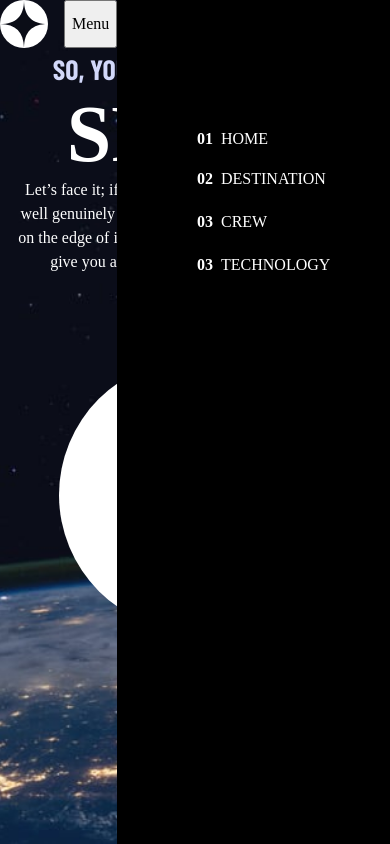
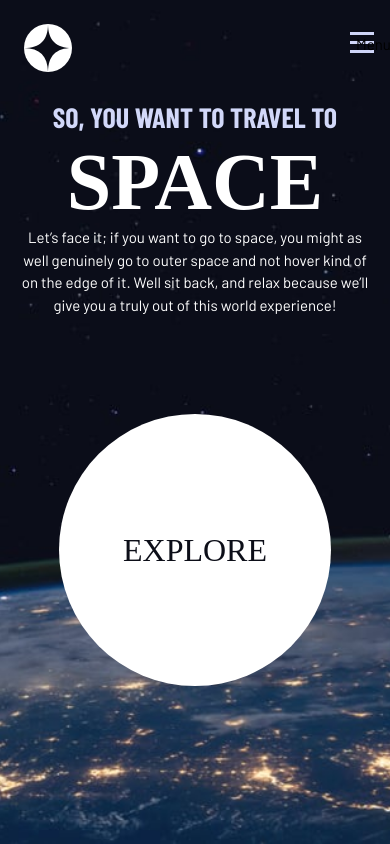
Before and after one commit to karunaadhikari/space-travel, a plain HTML site: page app/index.html in a window 390 px wide. Drawn offline with nearby package versions, Linux system fonts and the light colour scheme; a web font is replaced by a local one.

Commit message:
navigation competed

```diff
--- a/app/index.html
+++ b/app/index.html
@@ -9,6 +9,7 @@
     href="./assets/favicon-32x32.png" />
 
   <title>Space tourism website</title>
+  <script src="index.js" defer></script>
 
   <!-- Google fonts -->
   <link rel="preconnect" href="https://fonts.googleapis.com" />
@@ -22,12 +23,13 @@
 <body class="hero">
   <header class="primary-header flex">
     <div>
-      <img src="./assets/shared/logo.svg" alt="logo" />
+      <img src="./assets/shared/logo.svg" alt="logo" class="logo" />
     </div>
     <button class="mobile-nav-toggle" aria-controls="navigation__primary"><span
         class="sr-only" aria-expanded="false">Menu</span></button>
     <nav class="navigaiton">
-      <ul class="navigation__primary navigation__underline flex">
+      <ul id="navigation__primary" data-visible="false"
+        class="navigation__primary navigation__underline flex">
         <li class="active">
           <a class="uppercase text-white f-sans-cond letter-spacing-2 text-light"
             href="index.html"><span>01</span>Home</a>
@@ -48,7 +50,7 @@
     </nav>
   </header>
 
-  <div class="grid-container grid-container--home">
+  <main class="grid-container grid-container--home">
     <div>
       <h1 class="text-accent fs-500 ff-sans-cond uppercase letter-spacing-1">
         So, you want to travel to
@@ -64,7 +66,7 @@
     <div>
       <a class="large-button uppercase ff-serif text-dark bg-light">Explore</a>
     </div>
-  </div>
+  </main>
 </body>
 
 </html>
--- a/app/scss/globals/_boilerplate.scss
+++ b/app/scss/globals/_boilerplate.scss
@@ -27,13 +27,16 @@ picture {
 }
 
 body {
+  font-family: var(--ff-sans-normal);
+  font-size: var(--fs-400);
   line-height: 1.5;
   min-height: 100vh;
-}
-
-body {
+  display: grid;
+  grid-template-rows: min-content 1fr;
+  overflow-x: hidden;
   background-size: cover;
   background-position: bottom center;
+
 }
 
 img,
@@ -89,6 +92,56 @@ select {
   display: block;
 }
 
+.mobile-nav-toggle {
+  display: none;
+
+  @media (max-width: 35rem) {
+    display: block;
+    position: absolute;
+    z-index: 2000;
+    right: 1rem;
+    top: 2rem;
+    background: transparent;
+    background-image: url(/app/assets/shared/icon-hamburger.svg);
+    background-repeat: no-repeat;
+    width: 1.5rem;
+    aspect-ratio: 1;
+    border: 0;
+  }
+}
+
+.mobile-nav-toggle[aria-expanded="true"] {
+  background-image: url(/app/assets/shared/icon-close.svg);
+}
+
+.primary-header {
+  justify-content: space-between;
+  align-items: center;
+}
+
+@media (min-width: 45em) {
+  .primary-header::after {
+    content: '';
+    display: block;
+    position: relative;
+    height: 1px;
+    width: 100%;
+    margin-right: -2.5rem;
+    background: white;
+    opacity: 0.75;
+    order: 1;
+  }
+}
+
+nav {
+  order: 2;
+}
+
+
+.logo {
+  margin: 1.5rem clamp(1.5rem, 5vw, 3.5rem);
+}
+
 @include u.breakpoint(large) {
   :root {
     --fs-800: 6.25rem;
--- a/app/scss/layouts/_navigation.scss
+++ b/app/scss/layouts/_navigation.scss
@@ -3,23 +3,40 @@
 
 .navigation {
   &__primary {
-    --underline-gap: 2rem;
+    --gap: clamp(1.5rem, 5vw, 3.5rem);
+    --underline-gap: .5rem;
     list-style: none;
-    padding: 0;
+    padding: 1rem;
     margin: 0;
+    background: hsl(230 35% 7%);
+    opacity: .75;
+    backdrop-filter: blur(1.5rem);
 
     @media (max-width: 35rem) {
-      --underline-gap: 2rem;
+      --underline-gap: .5rem;
       position: fixed;
       z-index: 1000;
       inset: 0 0 0 30%;
-      background-color: black;
+      backdrop-filter: blur(1.5rem);
       list-style: none;
       padding: min(20rem, 15vh) 5rem;
       margin: 0;
       flex-direction: column;
+      transform: translate(100%);
+      transition: transform 500m ease-in-out;
+    }
 
+    @media (min-width: 35em) and (max-width: 45em) {
+      padding-inline: 3rem;
     }
+
+    a>span {
+      display: none;
+    }
+  }
+
+  &__primary[data-visible="true"] {
+    transform: translateX(0);
   }
 
   &__primary a {
@@ -33,19 +50,19 @@
 
   &__underline>* {
     cursor: pointer;
-    padding: 0;
+    padding: var(--underline-gap, 1rem) 0;
     border: 0;
     border-bottom: .2rem solid;
   }
 
   &__underline>*:hover,
-  &__underline>* :focus {
+  &__underline>*:focus {
     border-color: grey;
+    opacity: .25;
   }
 
 
   &__underline>.active {
-    color: grey;
     border-color: grey;
 
     @media (max-width: 35rem) {
```
Also changed, not shown: dist/style.css, 1 other file.
